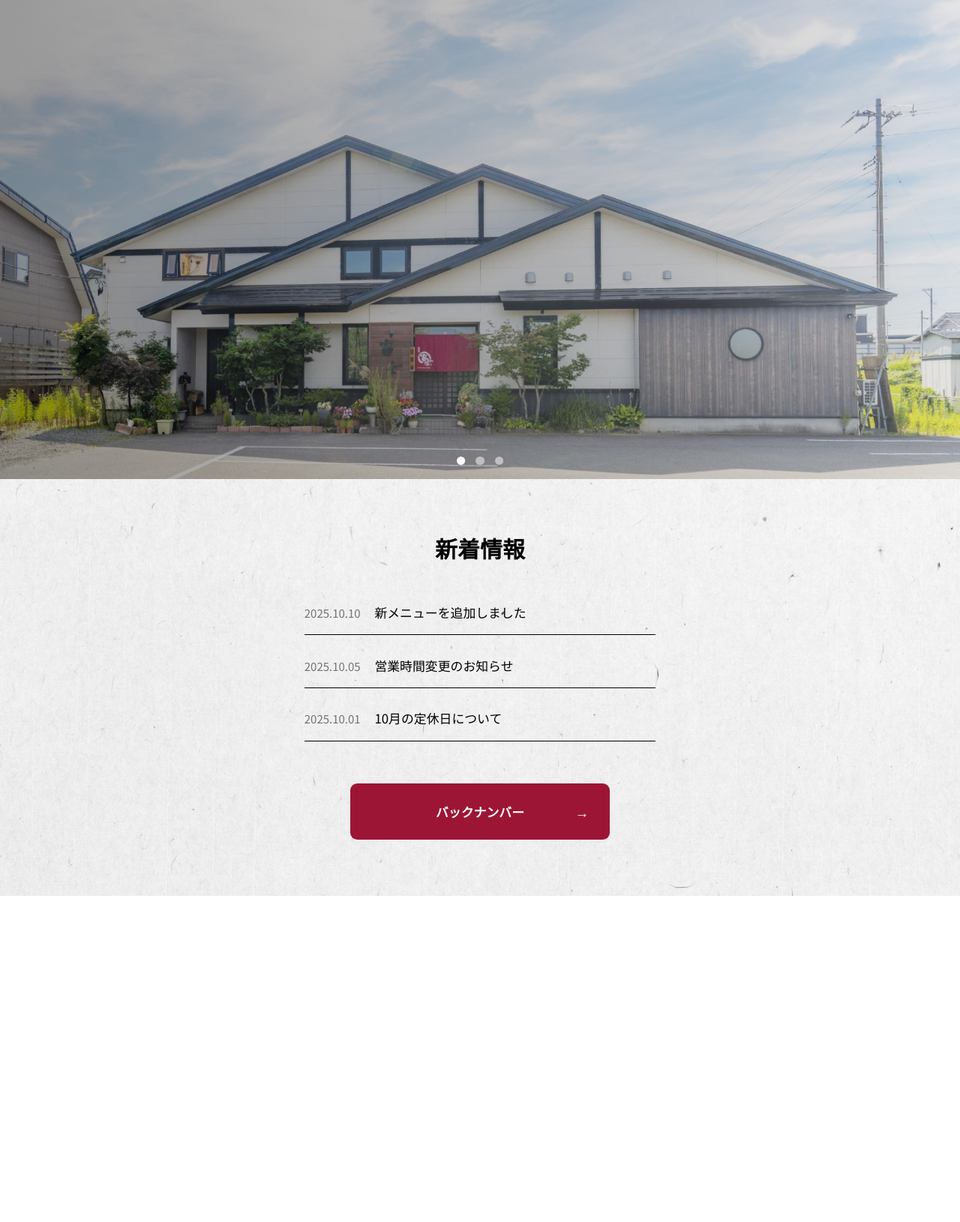
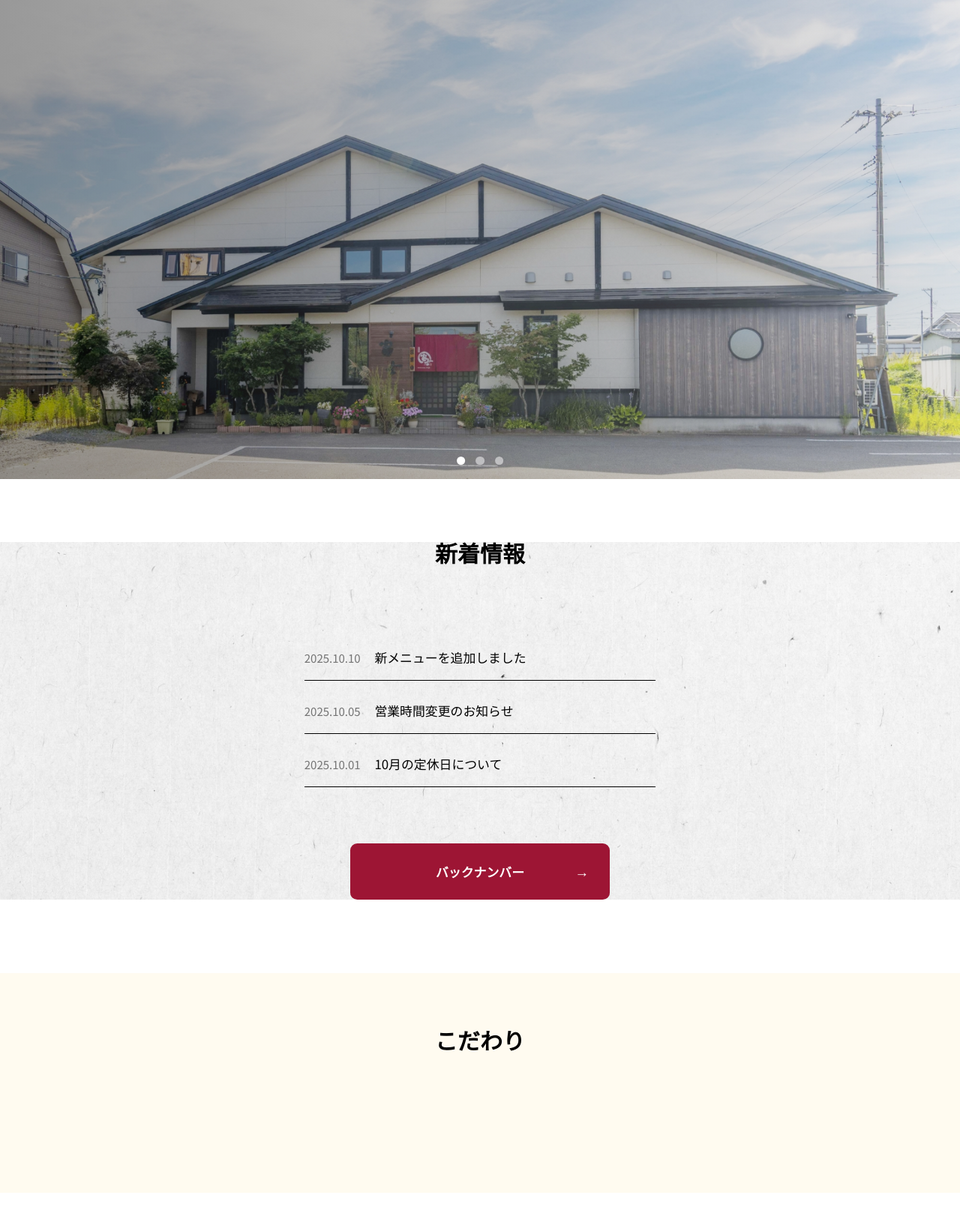
Before and after one commit to kato-t-web/fuji202510, a PHP site: page / in a window 1280 px wide. Shown: the part 76-1706 px from the top of the page at 75% size. Run offline with PHP 8.4, Linux system fonts and the light colour scheme.

Commit message:
Add concept section to index.html and update h2 styles in style.css
- Introduced a new concept section with a title in index.html
- Adjusted h2 font size, weight, and family for better typography
- Modified margins for the news section to improve layout

```diff
--- a/index.html
+++ b/index.html
@@ -75,6 +75,12 @@
         </div>
     </section>
 
+    <section class="l-concept" id="concept">
+        <div class="l-concept__inner">
+            <h2 class="c-section-title">こだわり</h2>
+        </div>
+    </section>
+
     <script src="script.js"></script>
 </body>
 
--- a/style.css
+++ b/style.css
@@ -411,8 +411,9 @@ body {
   }
 }
 h2 {
-  font-size: 3.2rem;
-  font-weight: 700;
+  font-size: 2.8rem;
+  font-weight: 500;
+  font-family: "Noto Serif JP", serif;
 }
 @media screen and (max-width: 768px) {
   h2 {
@@ -613,7 +614,8 @@ img {
 /* News Section */
 .l-news {
     width: 100vw;
-    padding: 8rem 0;
+    margin-top: 9rem;
+    margin-bottom: 8rem;
     background-image: url('assets/images/img_back.png');
     background-size: 100% auto;
     background-repeat: repeat-y;
@@ -630,12 +632,12 @@ img {
     font-weight: 700;
     color: #000;
     text-align: center;
-    margin-bottom: 6rem;
+    margin-bottom: 11.5rem;
 }
 
 .c-news {
     width: 50rem;
-    margin: 0 auto 6rem;
+    margin: 0 auto 8rem;
     display: flex;
     flex-direction: column;
     gap: 3rem;
@@ -707,3 +709,17 @@ img {
     position: absolute;
     right: 3rem;
 }
+
+/* Concept Section */
+.l-concept {
+    width: 100vw;
+    margin-top: 10.5rem;
+    margin-bottom: 12.5rem;
+    background-color: #FFFBF0;
+}
+
+.l-concept__inner {
+    max-width: 119.6rem;
+    margin: 0 auto;
+    padding: 8rem 2rem;
+}
```
Also changed, not shown: assets/images/icon_news.png (added), 1 other file.
